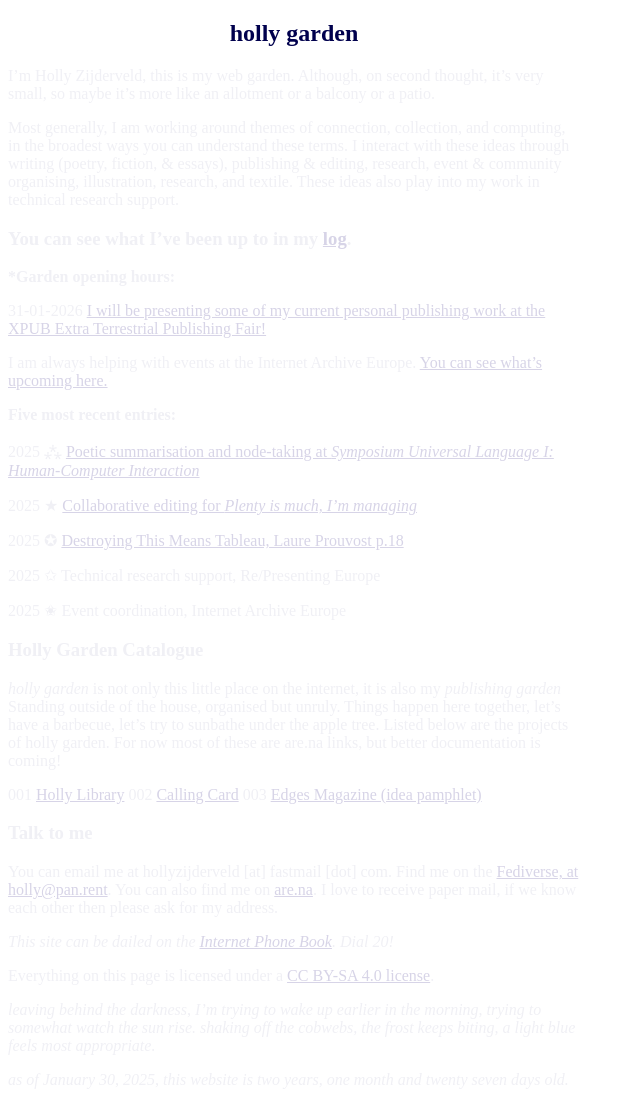
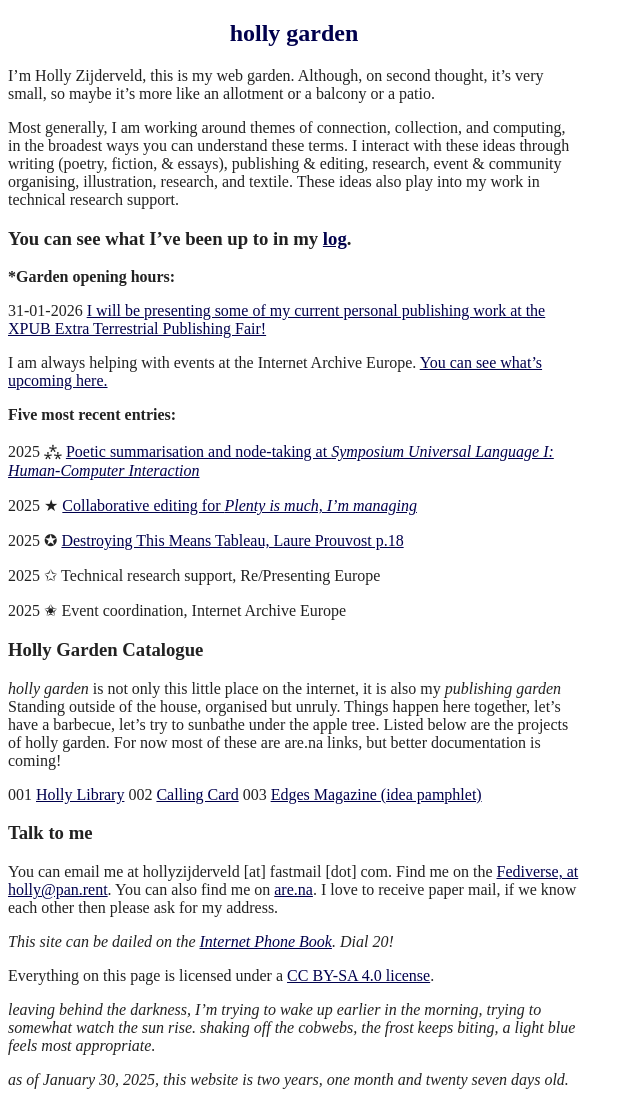
Before and after one commit to hollyz1jderveld/hollyz1jderveld.github.io, a Jekyll site: the page built from index.md, in a window 1280 px wide. Shown: the whole page, without its empty margins (0-640 px from the left). Built offline with Jekyll 4.4.1, drawn with Linux system fonts in a browser that asks for light colours; some web fonts are replaced; Markdown is read by kramdown in place of the engine named in the settings; our own code applies the rules of GitHub Pages for plain Markdown files.

Commit message:
Update style.css

```diff
--- a/assets/css/style.css
+++ b/assets/css/style.css
@@ -1,5 +1,5 @@
 body {
-    color:#f0f0f5;
+    color:#222222;
     background-color: #c4dece
     margin-left: 50px;
     margin-right: 700px;
@@ -11,9 +11,9 @@ h2 {
 }
 
 a:link {
-    color:#d7d4e7;
+    color:#00004d;
 }
 
 a:visited {
-    color:#c4dece
+    color:#00004d
 }
```
